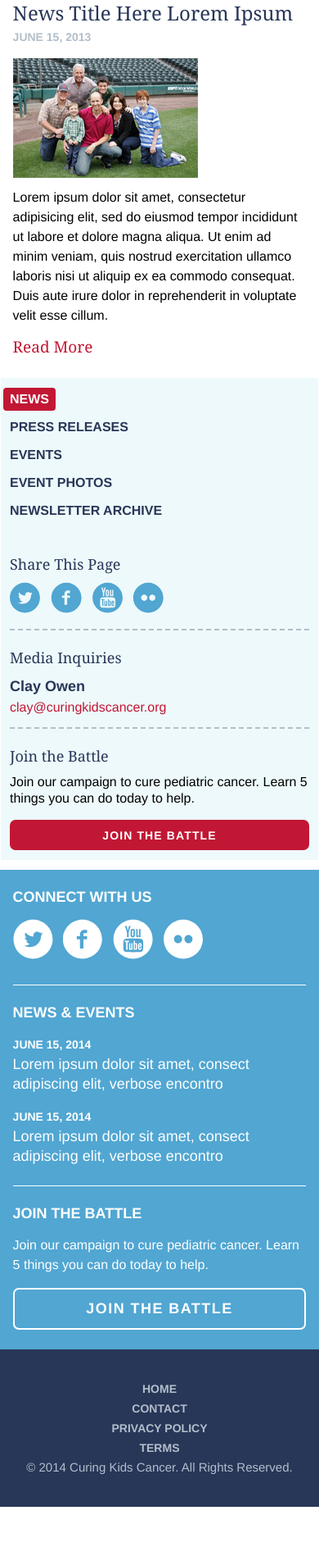
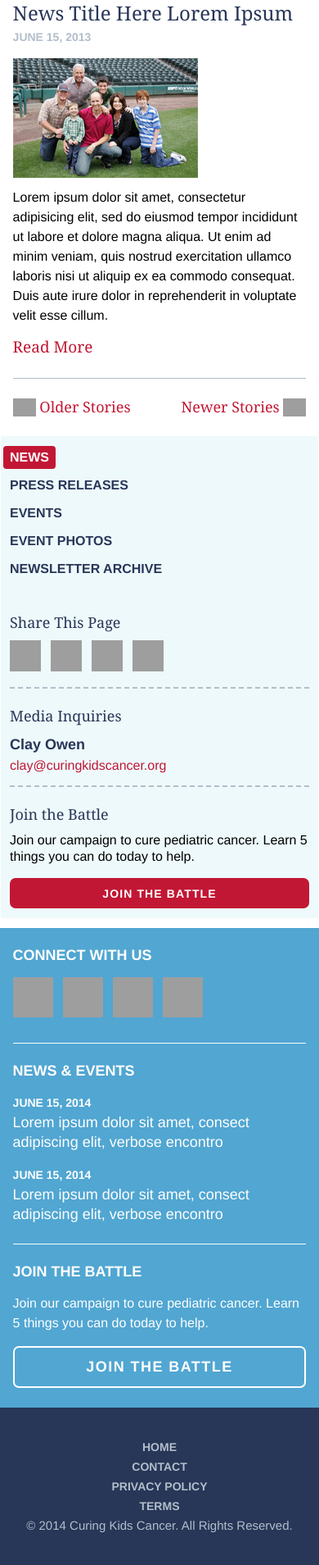
Before and after one commit to 4agoodcause/ckc, a PHP site: page /news.php in a window 390 px wide. Shown: the part 2205-4114 px from the top of the page at 82% size. Before the commit the page ends 4043 px from the top, so only its background shows below. Run offline with PHP 8.4, Linux system fonts and the light colour scheme; some libraries are stand-ins or nearby versions; grey boxes are pictures that could not be loaded.

Commit message:
Sprite add Double Arrows/Down Arrow / Mobile Child Menu

```diff
--- a/assets/css/application.css
+++ b/assets/css/application.css
@@ -207,14 +207,29 @@ em {
 
 [class*="icon-"] {
   display: inline-block;
-  background: url('/assets/images/sprite.png?1401994188') no-repeat;
-  background: url('/assets/images/sprite.svg?1401994146') no-repeat;
+  background: url('/assets/images/sprite.png?1402002627') no-repeat;
+  background: url('/assets/images/sprite.svg?1402002760') no-repeat;
 }
 
 .icon-arrow {
   width: 29px;
   height: 28px;
   background-position: 0 -38px;
+}
+
+.icon-arrow-down {
+  width: 17px;
+  height: 10px;
+  background-position: -99px -38px;
+}
+
+[class*="icon-arrows"] {
+  width: 28px;
+  height: 22px;
+  background-position: -34px -38px;
+}
+[class*="icon-arrows"][class*="-right"] {
+  background-position: -66px -38px;
 }
 
 .icon-impact {
@@ -711,11 +726,6 @@ button.btn {
 .post-list .post:after {
   clear: both;
 }
-.post-list .post:last-of-type {
-  margin-bottom: 0;
-  padding-bottom: 0;
-  border-bottom: none;
-}
 
 .post-list .post-title {
   margin-bottom: 0.18em;
@@ -783,6 +793,36 @@ button.btn {
   float: left;
   width: 80%;
   padding-left: 4%;
+}
+
+.post-nav {
+  *zoom: 1;
+}
+.post-nav:before, .post-nav:after {
+  content: " ";
+  display: block;
+}
+.post-nav:after {
+  clear: both;
+}
+.post-nav a {
+  font: 400 18px/1em "chunk", Georgia, serif;
+}
+@media (min-width: 700px) {
+  .post-nav a {
+    font-size: 24px;
+  }
+}
+.post-nav [class*="icon-"] {
+  vertical-align: -5px;
+}
+.post-nav .older {
+  float: left;
+  margin-right: 4px;
+}
+.post-nav .newer {
+  float: right;
+  margin-left: 4px;
 }
 
 .info-grid {
--- a/assets/js/scripts.js
+++ b/assets/js/scripts.js
@@ -2,9 +2,16 @@ $(function(){
 
   // Mobile Nav Toggle
   $('.btn-mobile-menu').click(function(){
-    $('.main-nav ul, .admin-nav').toggleClass('show');
+    $('.main-nav ul:first').toggleClass('show');
     $(this).toggleClass('active');
     return false;
   });
 
+  $('.open-menu').click(function(){
+    $('.child-menu').toggleClass('show');
+    $(this).toggleClass('active');
+    return false;
+  });
+
+
 });
--- a/assets/sass/global/_icons.scss
+++ b/assets/sass/global/_icons.scss
@@ -9,6 +9,22 @@
   width: 29px;
   height: 28px;
   background-position: 0 -38px;
+}
+
+.icon-arrow-down {
+  width: 17px;
+  height: 10px;
+  background-position: -99px -38px;
+}
+
+[class*="icon-arrows"] {
+  width: 28px;
+  height: 22px;
+  background-position: -34px -38px;
+
+  &[class*="-right"] {
+    background-position: -66px -38px;
+  }
 }
 
 .icon-impact {
--- a/assets/sass/modules/_post-list.scss
+++ b/assets/sass/modules/_post-list.scss
@@ -11,12 +11,6 @@
   margin-bottom: $base;
   padding-bottom: $base;
   border-bottom: 1px solid $grey;
-
-  &:last-of-type {
-    margin-bottom: 0;
-    padding-bottom: 0;
-    border-bottom: none;
-  }
 }
 
 .post-list {
@@ -87,3 +81,29 @@
     padding-left: 4%;
   }
 }
+
+.post-nav {
+  @include cf;
+
+  a {
+    font: $reg 18px/1em $slab;
+
+    @include bp-min-width($medium) {
+      font-size: 24px;
+    }
+  }
+
+  [class*="icon-"] {
+    vertical-align: -5px;
+  }
+
+  .older {
+    float: left;
+    margin-right: 4px;
+  }
+
+  .newer {
+    float: right;
+    margin-left: 4px;
+  }
+}
--- a/assets/sass/sections/_nav.scss
+++ b/assets/sass/sections/_nav.scss
@@ -5,6 +5,10 @@
 
   .wrapper {
     padding: 0;
+
+    @include bp-max-width($large) {
+      width: 100%;
+    }
   }
 }
 
--- a/news.php
+++ b/news.php
@@ -3,9 +3,7 @@
 
   <section class="hero">
     <div class="wrapper">
-
       <h1 class="title">News</h1>
-
     </div>
   </section>
 
@@ -76,6 +74,11 @@
             </div>
           </article>
 
+          <div class="post-nav">
+            <a href="" class="older"><span class="icon-arrows-left"></span> Older Stories</a>
+            <a href="" class="newer">Newer Stories <span class="icon-arrows-right"></span></a>
+          </div>
+
         </div>
 
       </section>
--- a/views/header.php
+++ b/views/header.php
@@ -38,7 +38,15 @@
         <li><a href="">Our Impact</a></li>
         <li><a href="">Donate</a></li>
         <li><a href="">Get Involved</a></li>
-        <li><a href="">News & Events</a></li>
+        <li class="parent"><a href="">News & Events <span class="open-menu"><span class="icon-arrow-down"></span></span></a>
+          <ul class="child-menu">
+            <li><a href="" class="active">News</a></li>
+            <li><a href="">Press Releases</a></li>
+            <li><a href="">Events</a></li>
+            <li><a href="">Event Photos</a></li>
+            <li><a href="">Newsletter Archive</a></li>
+          </ul>
+        </li>
         <li><a href="">Contact Us</a></li>
       </ul>
 
```
Also changed, not shown: other parts of assets/css/application.css (+45 -2 lines), other parts of assets/sass/sections/_nav.scss (+43 -0 lines), assets/images/sprite.png, assets/images/sprite.svg.
